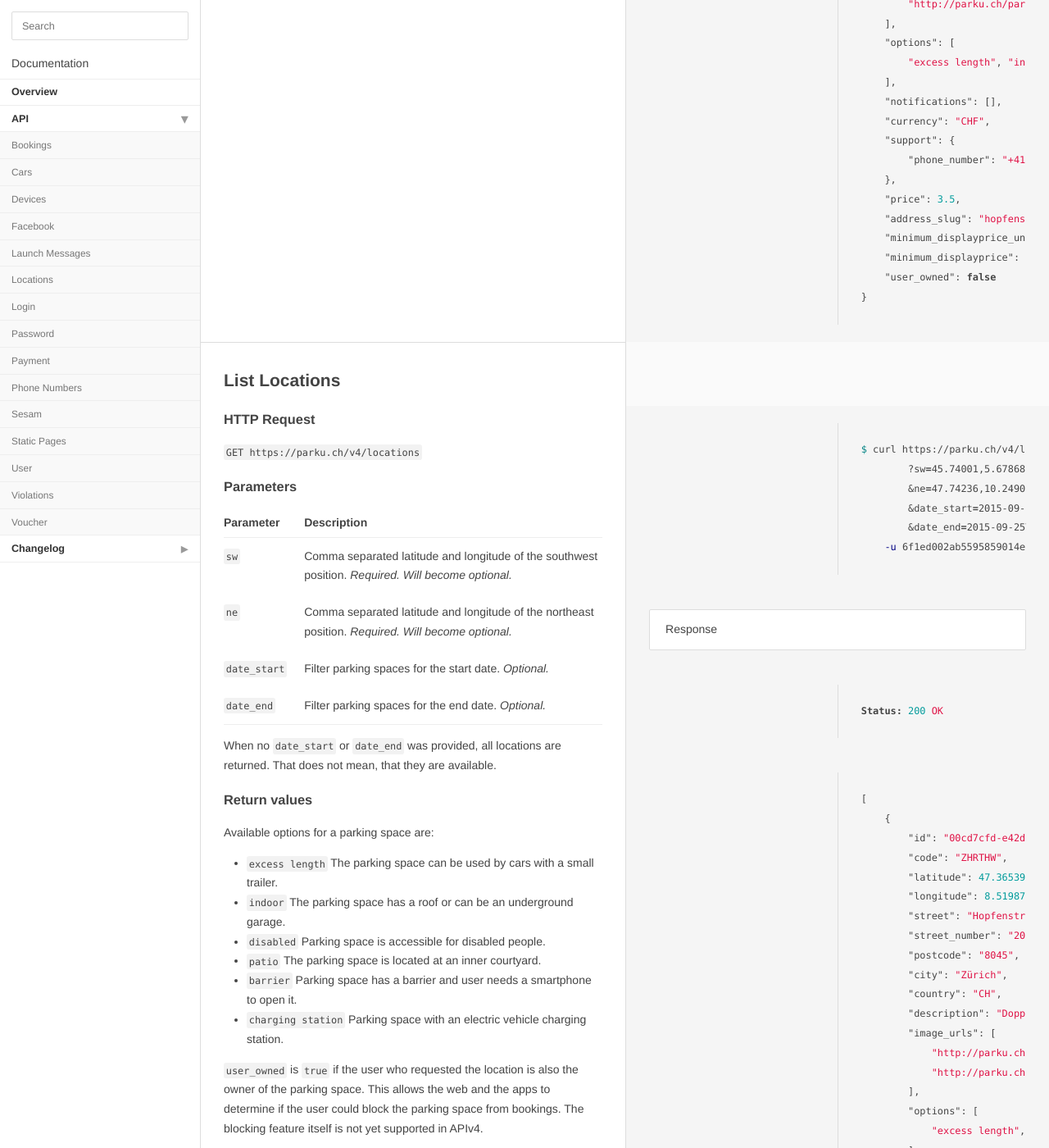
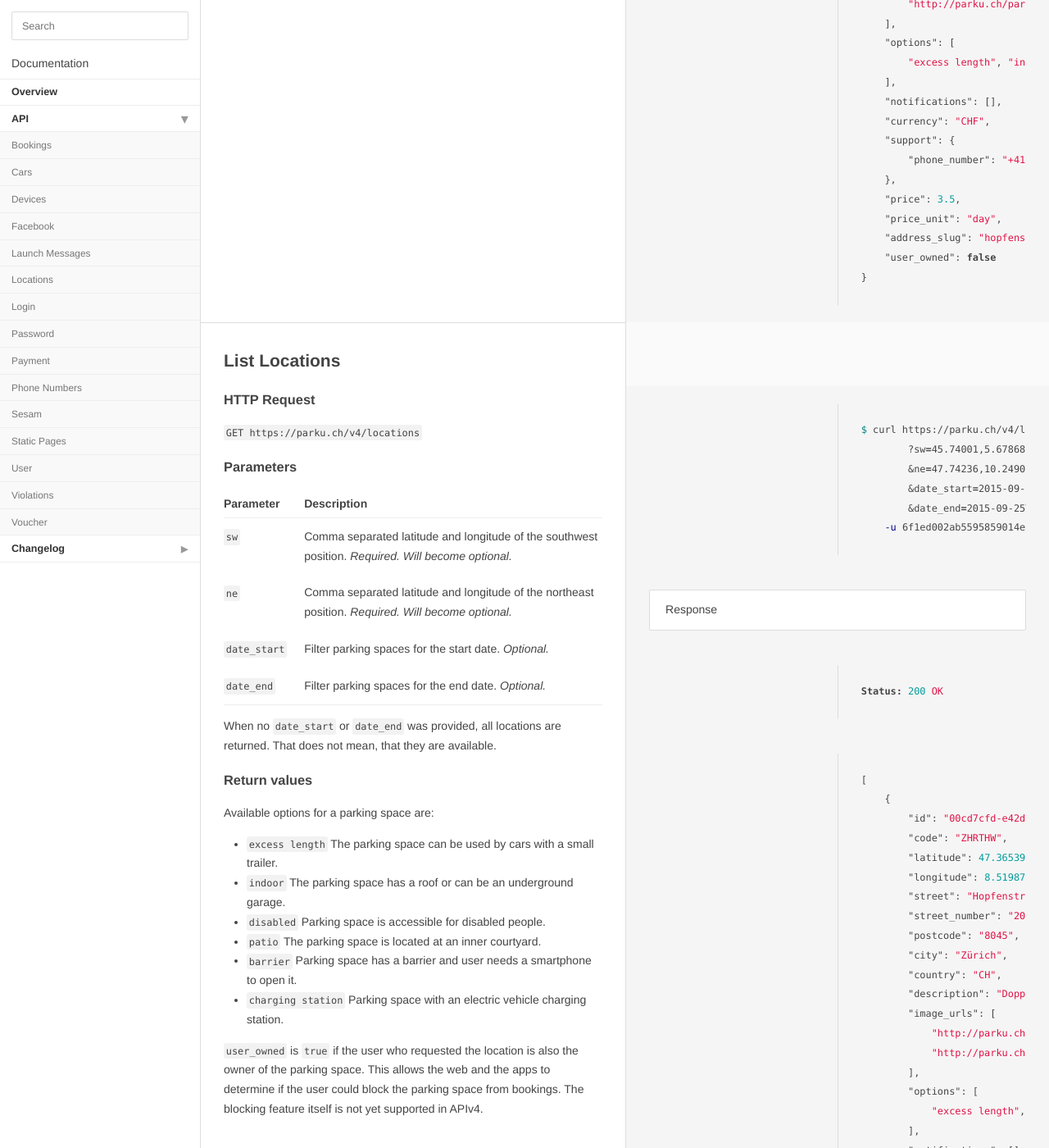
Before and after one commit to parku/docs, a Jekyll site: the page built from api/locations.md, in a window 1280 px wide and 1400 px high, scrolled down 987 px. Shown: the whole window at 82% size. Built offline with Jekyll 4.4.1, drawn with Linux system fonts in a browser that asks for light colours; Markdown is read by kramdown in place of the engine named in the settings; some of the changed text lies outside the part shown.

Commit message:
SYS-981 remove minimum_displayprice* and added price_unit

````diff
--- a/api/locations.md
+++ b/api/locations.md
@@ -47,9 +47,8 @@ Status: 200 OK
         "phone_number": "+41 43 928 72 52"
     },
     "price": 3.5,
+    "price_unit": "day",
     "address_slug": "hopfenstrasse-20",
-    "minimum_displayprice_unit": "0",
-    "minimum_displayprice": null,
     "user_owned": false
 }
 ```
@@ -109,9 +108,8 @@ Status: 200 OK
             "phone_number": "+41 43 928 72 52"
         },
         "price": 3.5,
+        "price_unit": "week",
         "address_slug": "hopfenstrasse-20",
-        "minimum_displayprice_unit": "0",
-        "minimum_displayprice": null,
         "user_owned": false
     },
     {...},
````
Also changed, not shown: changelog.md.
